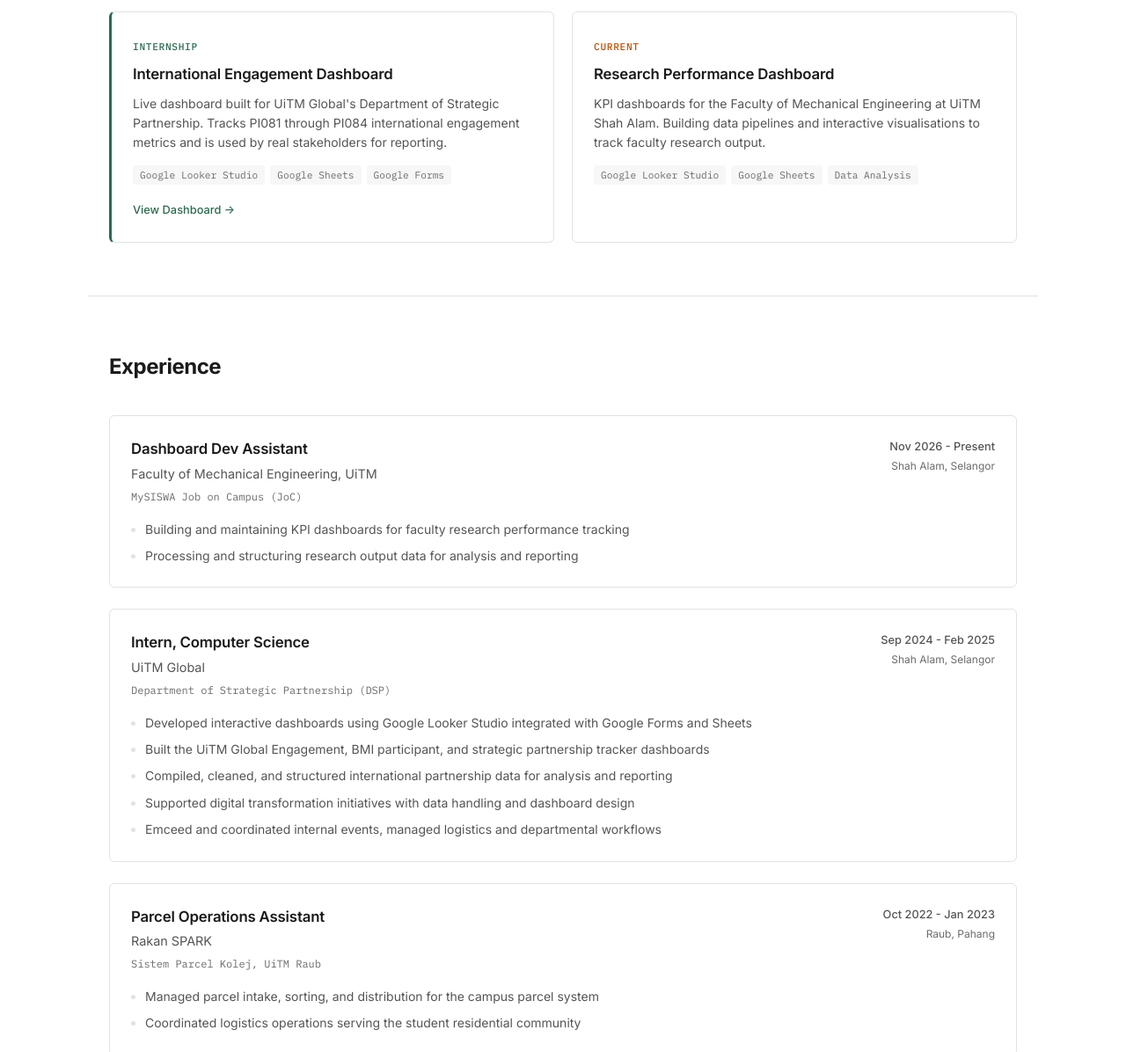
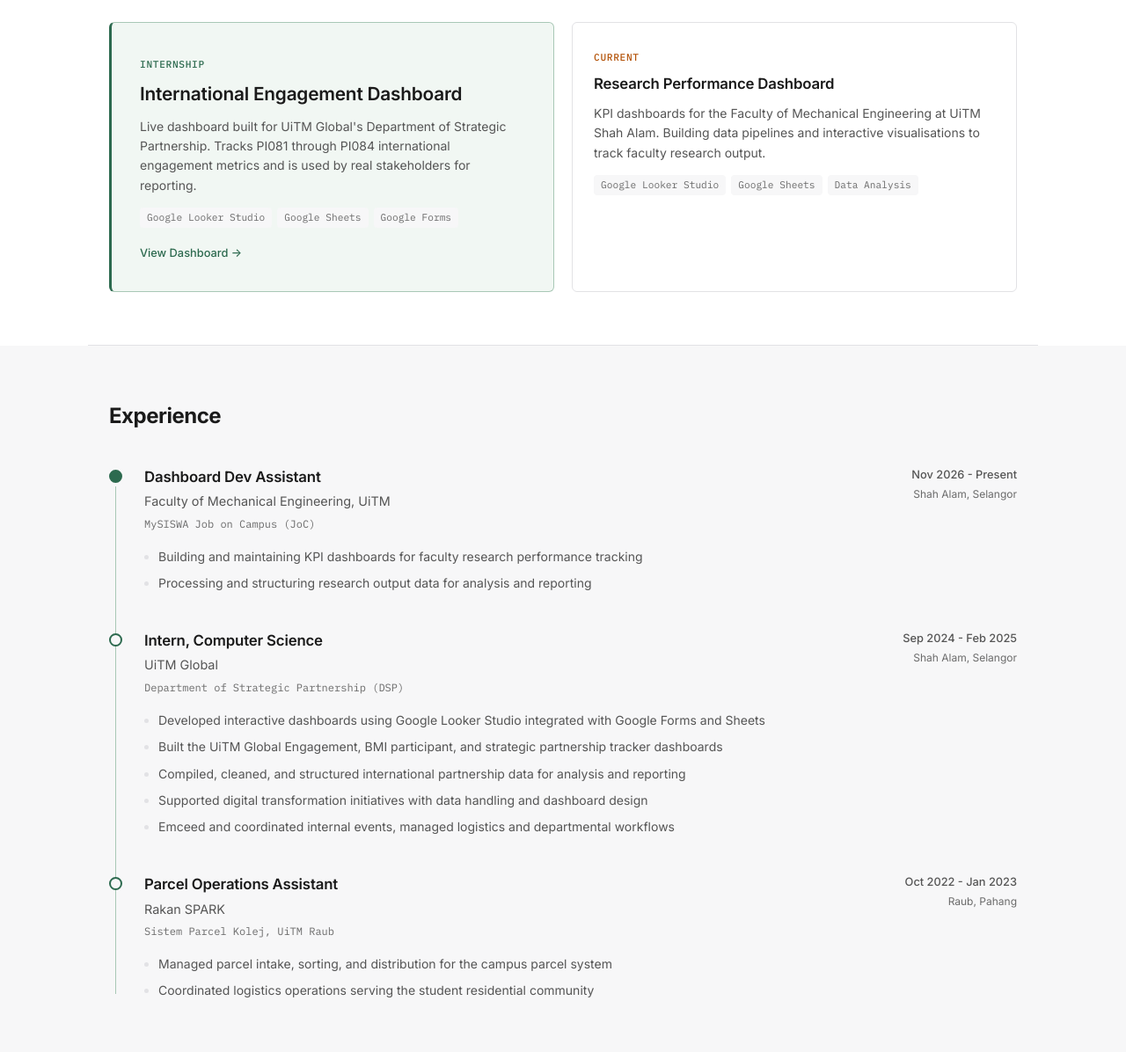
Before and after one commit to luqmankhailmi/portfolio, a plain HTML site: page index.html in a window 1280 px wide. Shown: the part 1600-2796 px from the top of the page at 88% size. Drawn offline with Linux system fonts and the light colour scheme.

Commit message:
Improve portfolio visuals and experience timeline

```diff
--- a/style.css
+++ b/style.css
@@ -28,6 +28,8 @@ body {
   line-height: 1.65;
   font-size: 16px;
   -webkit-font-smoothing: antialiased;
+  position: relative;
+  overflow-x: clip;
 }
 
 ::selection { background: var(--accent-l); color: var(--accent); }
@@ -123,6 +125,26 @@ nav {
   max-width: var(--max-w);
   margin: 0 auto;
   padding: 60px 24px;
+  position: relative;
+  isolation: isolate;
+}
+#skills::before,
+#experience::before,
+#contact::before {
+  content: '';
+  position: absolute;
+  z-index: -1;
+  top: 0;
+  bottom: 0;
+  left: 50%;
+  width: 100vw;
+  transform: translateX(-50%);
+  pointer-events: none;
+}
+#skills::before,
+#experience::before { background: var(--bg-alt); }
+#contact::before {
+  background: linear-gradient(90deg, #f1f7f3, #f8faf8);
 }
 .section-header { margin-bottom: 36px; }
 .section-header h2 {
@@ -144,6 +166,23 @@ nav {
   max-width: var(--max-w);
   margin: 0 auto;
   padding: 140px 24px 80px;
+  min-height: 510px;
+  position: relative;
+  isolation: isolate;
+}
+.hero::before {
+  content: '';
+  position: absolute;
+  z-index: -1;
+  top: 0;
+  bottom: 0;
+  left: 50%;
+  width: 100vw;
+  transform: translateX(-50%);
+  pointer-events: none;
+  background:
+    linear-gradient(90deg, #fff 0%, rgba(255,255,255,0.96) 30%, rgba(255,255,255,0.6) 54%, rgba(255,255,255,0.04) 78%),
+    url('assets/kl-window-hero.png') center top / cover no-repeat;
 }
 .hero-label {
   font-family: 'IBM Plex Mono', monospace;
@@ -306,7 +345,14 @@ nav {
   border-color: #ccc;
   box-shadow: 0 2px 12px rgba(0,0,0,0.04);
 }
-.project-card.featured { border-left: 3px solid var(--accent); }
+.project-card.featured {
+  padding: 32px;
+  background: #f1f7f3;
+  border-color: #a9c8b6;
+  border-left: 3px solid var(--accent);
+}
+.project-card.featured .project-name { font-size: 1.3rem; }
+.project-card.featured .project-desc { max-width: 58ch; }
 .project-label {
   display: inline-block;
   font-family: 'IBM Plex Mono', monospace;
@@ -348,11 +394,39 @@ nav {
 .project-link:hover { text-decoration: underline; }
 
 /* --- Experience --- */
-.exp-list { display: flex; flex-direction: column; gap: 24px; }
+.exp-list {
+  position: relative;
+  display: flex;
+  flex-direction: column;
+}
+.exp-list::before {
+  content: '';
+  position: absolute;
+  top: 8px;
+  bottom: 8px;
+  left: 7px;
+  width: 1px;
+  background: #a9c8b6;
+}
 .exp-card {
-  padding: 24px;
-  border: 1px solid var(--border);
-  border-radius: var(--radius);
+  position: relative;
+  padding: 0 0 40px 40px;
+}
+.exp-card:last-child { padding-bottom: 0; }
+.exp-card::before {
+  content: '';
+  position: absolute;
+  top: 5px;
+  left: 0;
+  width: 15px;
+  height: 15px;
+  border: 2px solid var(--accent);
+  border-radius: 50%;
+  background: var(--bg-alt);
+}
+.exp-card:first-child::before {
+  background: var(--accent);
+  box-shadow: 0 0 0 4px var(--bg-alt);
 }
 .exp-top {
   display: flex;
@@ -495,6 +569,7 @@ nav {
   border-radius: var(--radius);
   text-decoration: none;
   color: var(--text);
+  background: var(--bg);
   transition: border-color 0.15s;
 }
 .contact-link:hover { border-color: var(--accent); }
@@ -554,7 +629,12 @@ footer p {
   }
   .nav-links.nav-open { display: flex; }
 
-  .hero { padding: 110px 20px 60px; }
+  .hero { padding: 110px 20px 60px; min-height: 480px; }
+  .hero::before {
+    background:
+      linear-gradient(90deg, rgba(255,255,255,0.95), rgba(255,255,255,0.84)),
+      url('assets/kl-window-hero.png') 62% center / cover no-repeat;
+  }
   .hero h1 { font-size: 2rem; }
   .section { padding: 48px 20px; }
 
@@ -569,6 +649,7 @@ footer p {
 }
 
 @media (max-width: 480px) {
+  .project-card.featured { padding: 24px; }
   .skills-grid { grid-template-columns: 1fr; }
   .hero-cta { flex-direction: column; }
   .hero-cta .btn-primary,
```
Also changed, not shown: 5 other files.
